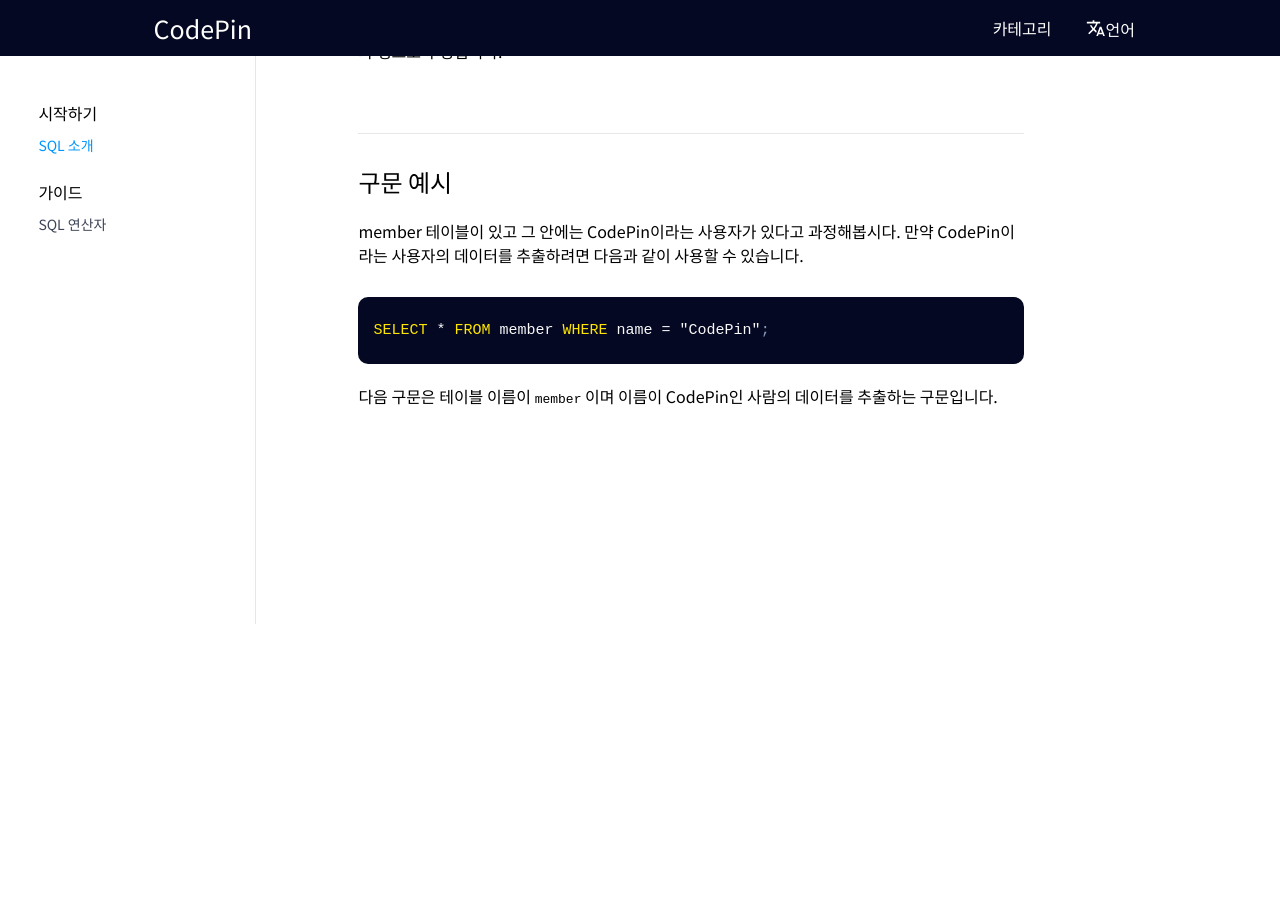
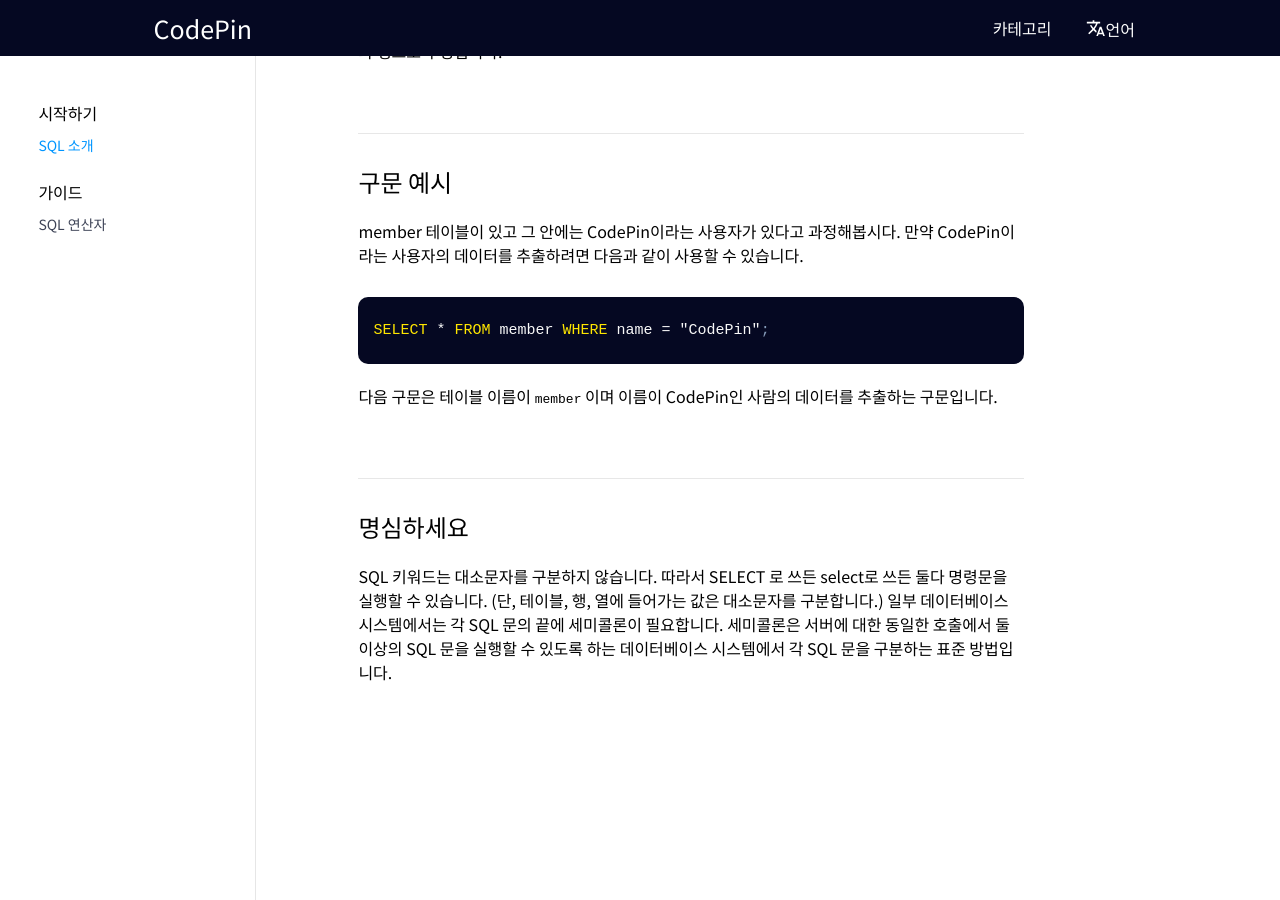
Before and after one commit to WADE-OSS/CodePin, a Jekyll site: the page built from _posts/sql/2022-05-28-introduction.md, in a window 1280 px wide and 900 px high, scrolled down 2303 px. Built offline with Jekyll 4.4.1, drawn with Linux system fonts in a browser that asks for light colours; Markdown is read by kramdown in place of the engine named in the settings; before the commit the page ends 2927 px from its top, so only the background shows below that.

Commit message:
Update 2022-05-28-introduction.md

````diff
--- a/_posts/sql/2022-05-28-introduction.md
+++ b/_posts/sql/2022-05-28-introduction.md
@@ -54,3 +54,7 @@ SELECT * FROM member WHERE name = "CodePin";
 ```
 
 다음 구문은 테이블 이름이 `member` 이며 이름이 CodePin인 사람의 데이터를 추출하는 구문입니다.
+
+## 명심하세요
+SQL 키워드는 대소문자를 구분하지 않습니다. 따라서 SELECT 로 쓰든 select로 쓰든 둘다 명령문을 실행할 수 있습니다. (단, 테이블, 행, 열에 들어가는 값은 대소문자를 구분합니다.)
+일부 데이터베이스 시스템에서는 각 SQL 문의 끝에 세미콜론이 필요합니다. 세미콜론은 서버에 대한 동일한 호출에서 둘 이상의 SQL 문을 실행할 수 있도록 하는 데이터베이스 시스템에서 각 SQL 문을 구분하는 표준 방법입니다.
````
